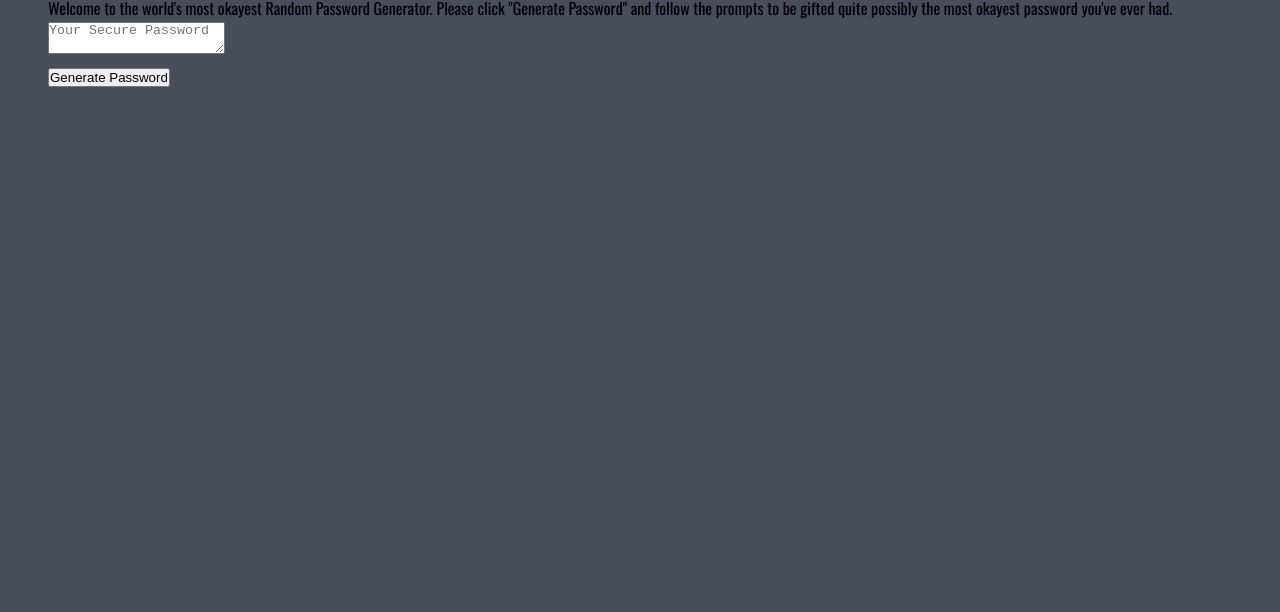
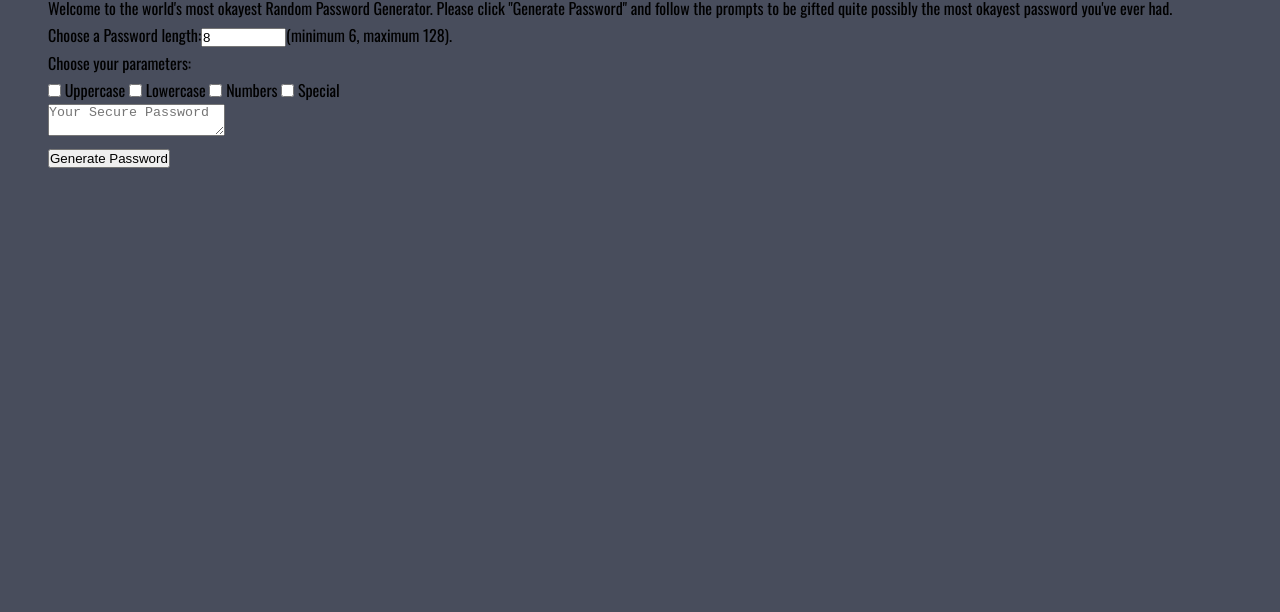
Before and after one commit to cboswel1/random-password-generator-refactor, a website: page index.html in a window 1280 px wide. Shown: the part 188-800 px from the top of the page. Drawn offline with nearby package versions, Linux system fonts and the light colour scheme.

Commit message:
added checkboxes

```diff
--- a/index.html
+++ b/index.html
@@ -20,14 +20,28 @@
           <h2>Generate a Password</h2>
           <p>Welcome to the world's most okayest Random Password Generator. Please click "Generate Password" and follow the prompts to be gifted quite possibly the most okayest password you've ever had.</p>
         </div>
-        <div class="card-body">
+
+        <form>
+          <p>Choose a Password length:<input type="text" name="num" value="8" size="8" maxlength="128">(minimum 6, maximum 128). </p>
+          <p>Choose your parameters:</p>
+          <fieldset>
+            <input type="checkbox" id="uppercase" name="params1" value="Uppercase">
+            <label for="params1">Uppercase</label>
+            <input type="checkbox" id="lowercase" name="params2" value="Lowercase">
+            <label for="params1">Lowercase</label>
+            <input type="checkbox" id="nums" name="params3" value="Numbers">
+            <label for="params1">Numbers</label>
+            <input type="checkbox" id="special" name="params4" value="Special">
+            <label for="params1">Special</label>
+          </fieldset>
           <textarea
-            readonly
-            id="password"
-            placeholder="Your Secure Password"
-            aria-label="Generated Password"
-          ></textarea>
-        </div>
+          readonly
+          id="password"
+          placeholder="Your Secure Password"
+          aria-label="Generated Password"
+        ></textarea>
+        </form>
+
         <div class="card-footer">
           <button id="generate" class="btn">Generate Password</button>
         </div>
--- a/sass/base/_base.scss
+++ b/sass/base/_base.scss
@@ -10,3 +10,7 @@ html,
 body {
 	box-sizing: border-box;
 }
+
+fieldset {
+    border: 0;
+}
--- a/script/script.js
+++ b/script/script.js
@@ -127,10 +127,7 @@ generatePassword = () => {
 writePassword = () => {
 	const password = generatePassword();
   const passwordText = document.querySelector("#password");
-
-      // .join('') to remove commas from final output
   passwordText.value = pass.join('');
   }
 
-    // Add event listener to generate button
 generateBtn.addEventListener("click", writePassword);
```
Also changed, not shown: css/style.css, sass/pages/_home.scss (line endings or trailing spaces).
